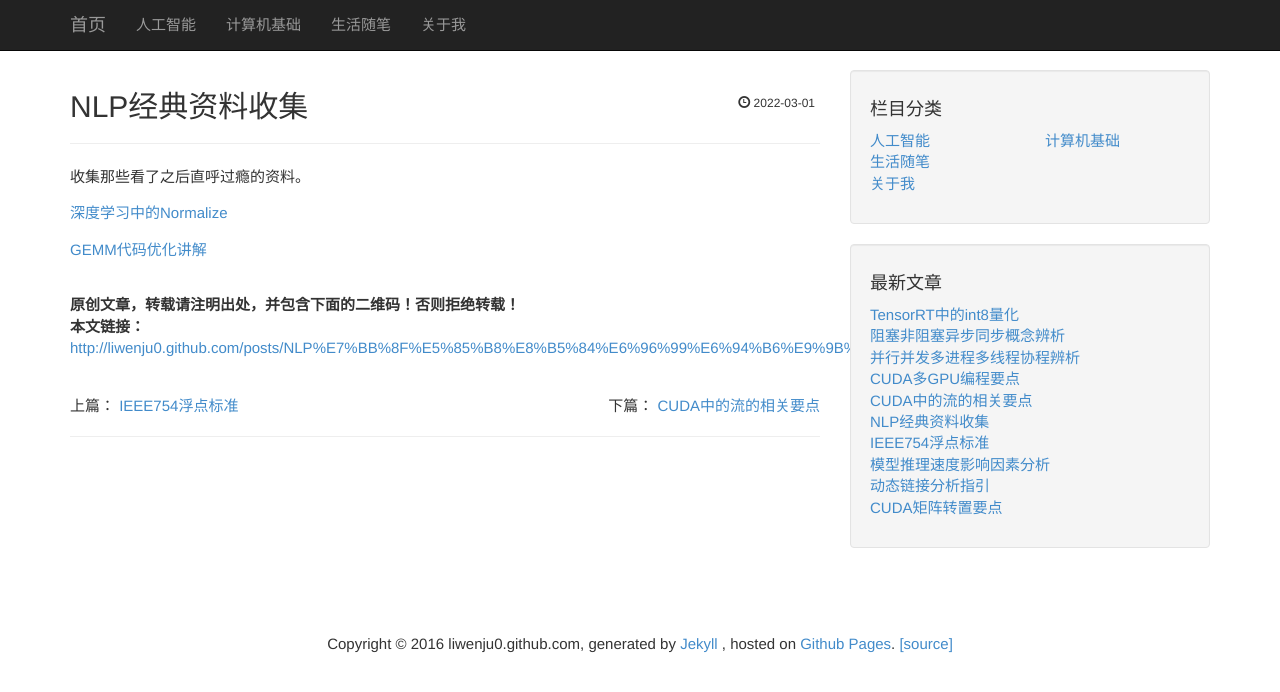
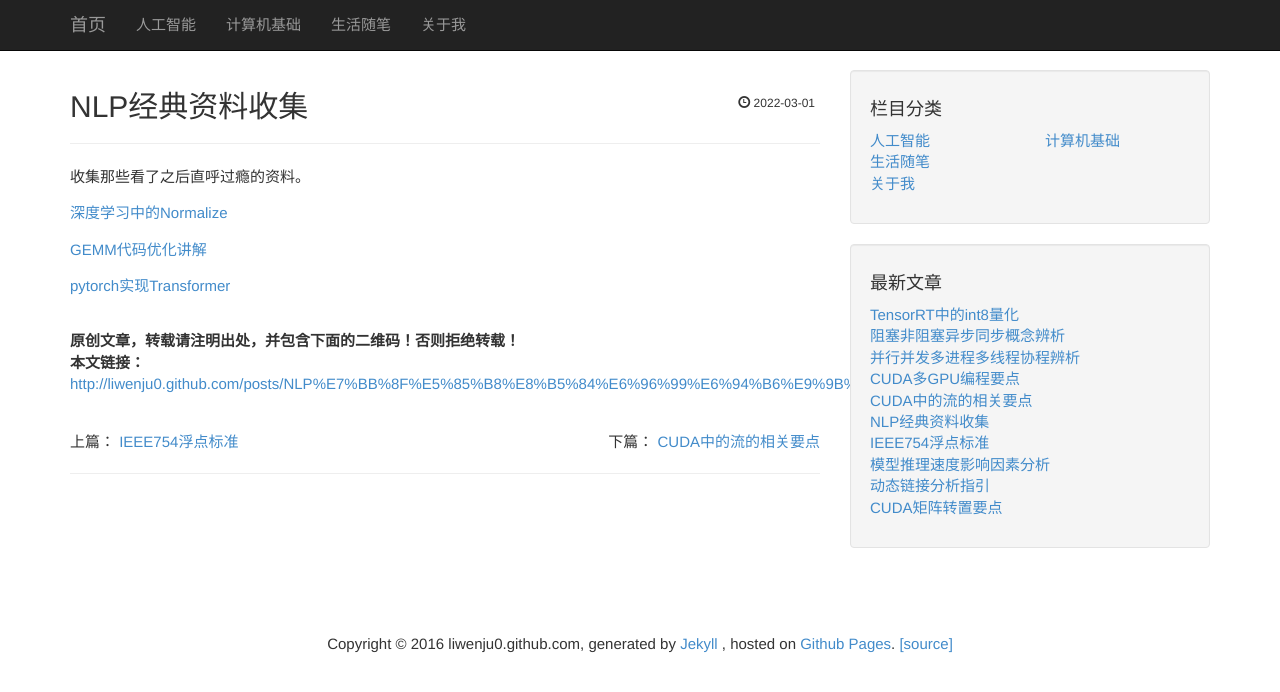
Before and after one commit to liwenju0/liwenju0.github.io, a Jekyll site: the page built from _posts/2022-03-01-NLP经典资料收集.md, in a window 1280 px wide. Shown: the top 692 px of the page. Built offline with Jekyll 4.4.1, drawn with Linux system fonts in a browser that asks for light colours.

Commit message:
添加友链

```diff
--- a/_includes/links.html
+++ b/_includes/links.html
@@ -21,4 +21,8 @@
                 <a href="https://blog.devtang.com/">唐巧的博客</a>   iOS工程师，猿辅导工作
               </li>
 
+              <li>
+                <a href="http://www.huaxiaozhuan.com/">华校专的博客</a> 阿里资深算法工程师
+              </li>
+
             </ul>
--- a/_posts/2022-03-01-NLP经典资料收集.md
+++ b/_posts/2022-03-01-NLP经典资料收集.md
@@ -13,4 +13,6 @@ published: true
 
 [GEMM代码优化讲解](https://zhuanlan.zhihu.com/p/441146275)
 
+[pytorch实现Transformer](https://wmathor.com/index.php/archives/1455/)
+
 <!--more-->
```
